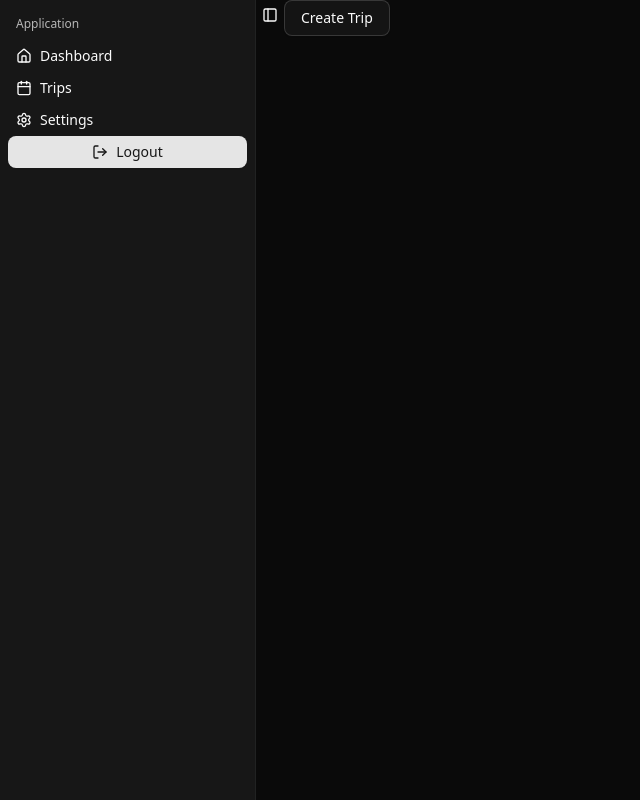
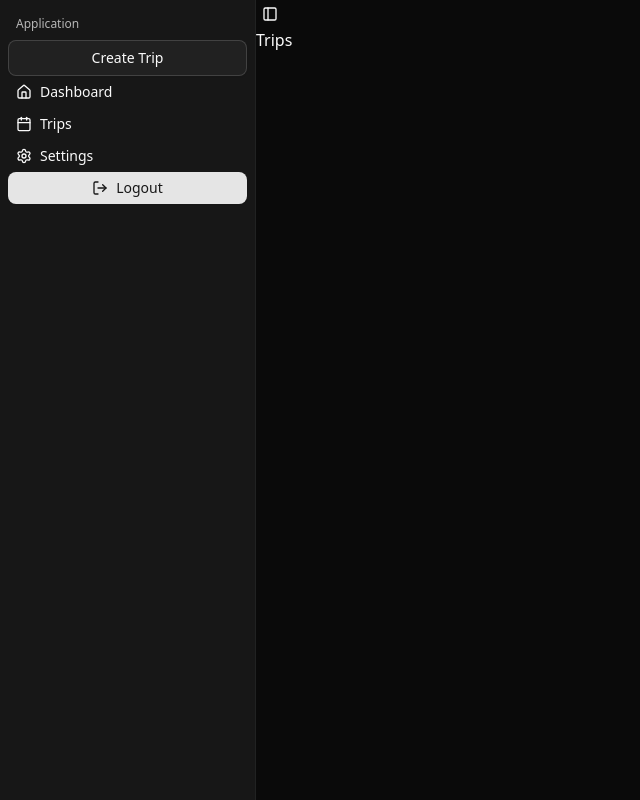
Before and after one commit to Ethan-Lai/budgeteer, a React (Vite) app in the folder client/: page /app/trips in a window 1280 px wide. Shown: the whole page, without its empty margins (0-640 px from the left). Built offline with nearby package versions, Linux system fonts and the light colour scheme; sample sign-in values are in the browser's storage; the HTML template or start-up script is replaced by a standard one.

Commit message:
Cleaner UX, close modal after creation and moved Create Trip in sidebar

```diff
--- a/client/src/components/forms/TripForm.jsx
+++ b/client/src/components/forms/TripForm.jsx
@@ -21,6 +21,7 @@ export function TripForm() {
   const [startDate, setStartDate] = useState()
   const [endDate, setEndDate] = useState()
   const [error, setError] = useState("")
+  const [isOpen, setIsOpen] = useState(false)
 
   const handleSubmit = async (e) => {
     e.preventDefault()
@@ -62,12 +63,13 @@ export function TripForm() {
     setError("")
     setStartDate(undefined)
     setEndDate(undefined)
+    setIsOpen(false)
   }
 
   return (
-    <Dialog>
+    <Dialog open={isOpen} onOpenChange={setIsOpen}>
       <DialogTrigger asChild>
-        <Button variant="outline">Create Trip</Button>
+        <Button className="w-full" variant="outline">Create Trip</Button>
       </DialogTrigger>
       <DialogContent className="sm:max-w-[425px]">
         <form onSubmit={handleSubmit}>
--- a/client/src/components/layouts/AppSidebar.jsx
+++ b/client/src/components/layouts/AppSidebar.jsx
@@ -13,6 +13,7 @@ import {
 import { Button } from "../ui/button"
 import { useNavigate, Link } from "react-router-dom"
 import axios from "axios"
+import TripForm from "../forms/TripForm"
 
 // Menu items.
 const items = [
@@ -50,6 +51,9 @@ export function AppSidebar() {
           <SidebarGroupContent>
             <SidebarMenu>
                 <div className="flex flex-col h-full justify-between">
+                    <SidebarMenuItem>
+                        <TripForm />
+                    </SidebarMenuItem>
                     {items.map((item) => (
                         <SidebarMenuItem key={item.title}>
                             <SidebarMenuButton asChild>
--- a/client/src/pages/Trips.jsx
+++ b/client/src/pages/Trips.jsx
@@ -1,9 +1,8 @@
 import React from 'react'
-import TripForm from '@/components/forms/TripForm'
 
 const Trips = () => {
     return (
-        <TripForm />
+        <div>Trips</div>
     )
 }
 
```
